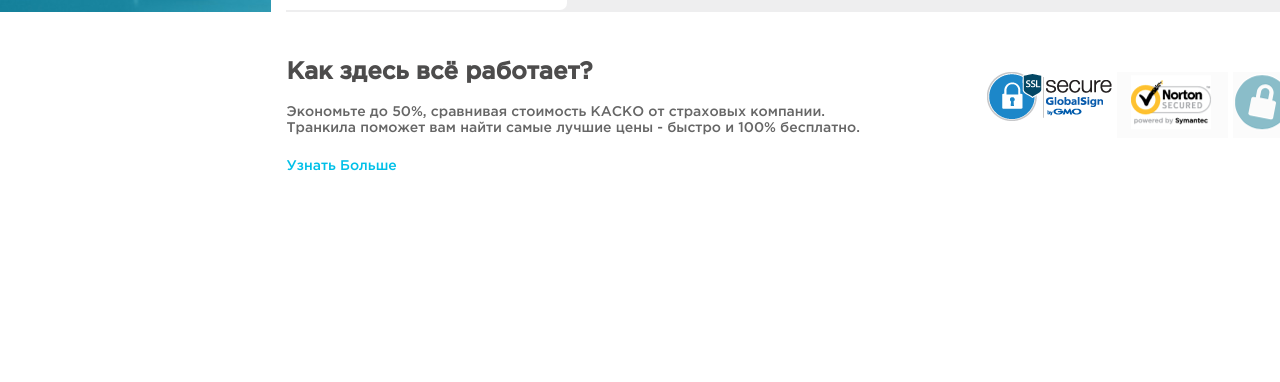
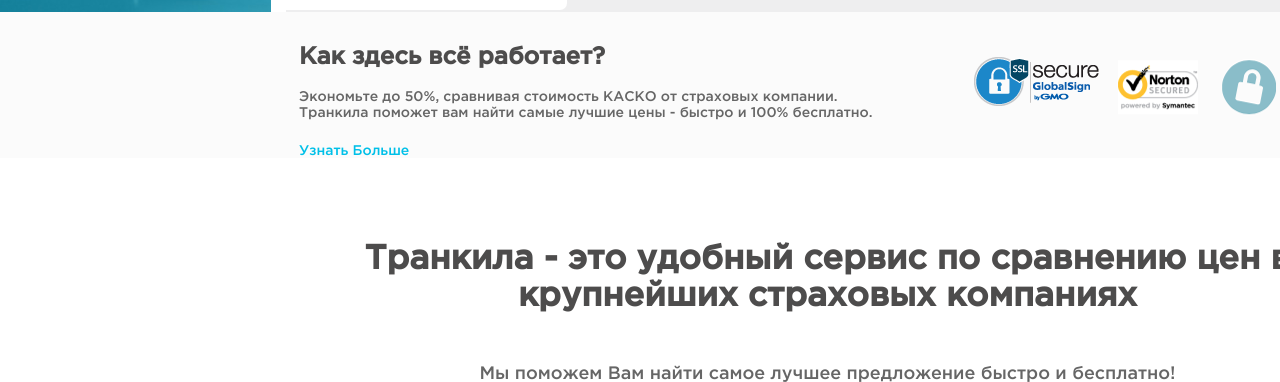
Before and after one commit to Andrukas8/responsive_design_practice, a plain HTML site: page index.html in a window 1280 px wide. Shown: the part 587-969 px from the top of the page. Before the commit the page ends 800 px from the top, so only its background shows below. Drawn offline with Linux system fonts and the light colour scheme.

Commit message:
changes background of how it works section adds new elements

```diff
--- a/index.css
+++ b/index.css
@@ -504,34 +504,41 @@ header .header-content-wrapper .header-data-wrapper .start-selection-wrapper .st
 
 /*styling about trankila*/
 
-section {
-  padding: 30px 40px 0px 40px;
-}
-
 body section .about-company-wrapper {
-  background-color: rgb(255, 255, 255);
-  padding: 15px 15px 0 15px;
   margin: 0 auto 0 auto;
 }
 
-body section .about-company-wrapper .how-it-works {
+body section .about-company-wrapper .how-it-works-wrapper {
+  width: 100%;
+  background-color: rgb(251, 251, 251);
+}
+
+body section .about-company-wrapper .how-it-works-wrapper .how-it-works {
+  background-repeat: no-repeat;
+  padding: 30px 40px 0px 40px;
+  -moz-box-sizing: border-box;
+  -webkit-box-sizing: border-box;
+  box-sizing: border-box;
+}
+
+body section .about-company-wrapper .how-it-works-wrapper .how-it-works .how-it-works-text {
   width: 55%;
   float: left;
 }
 
-body section .about-company-wrapper .how-it-works h2 {
+body section .about-company-wrapper .how-it-works-wrapper .how-it-works .how-it-works-text h2 {
   color: rgb(77, 76, 76);
   font-size: 24px;
   margin-bottom: 20px;
 }
 
-body section .about-company-wrapper .how-it-works p {
+body section .about-company-wrapper .how-it-works-wrapper .how-it-works .how-it-works-text p {
   color: rgb(102, 102, 102);
   font-size: 14px;
   margin-bottom: 20px;
 }
 
-body section .about-company-wrapper .how-it-works a {
+body section .about-company-wrapper .how-it-works-wrapper .how-it-works .how-it-works-text a {
   color: rgb(0, 192, 232);
   font-size: 14px;
   text-transform: capitalize;
@@ -564,3 +571,31 @@ body section .about-company-wrapper .how-it-works a {
   width: 136px;
   height: 66px;
 }
+
+body section .about-company-wrapper .what-we-do {
+  background-color: white;
+  padding: 30px 40px 0px 40px;
+  -moz-box-sizing: border-box;
+  -webkit-box-sizing: border-box;
+  box-sizing: border-box;
+}
+
+body section .about-company-wrapper .what-we-do h2 {
+  text-align: center;
+  font-size: 34px;
+  color: rgb(77, 76, 76);
+  margin-top: 50px;
+}
+
+body section .about-company-wrapper .what-we-do h4 {
+  text-align: center;
+  font-size: 18px;
+  color: rgb(102, 102, 102);
+  font-weight: normal;
+  margin-top: 50px;
+}
+
+body section .about-company-wrapper .what-we-do h3 {
+  font-size: 21px;
+  color: rgb(77, 76, 76);
+}
--- a/index.html
+++ b/index.html
@@ -146,9 +146,10 @@
     </header>
 
     <section>
-        <div class="about-company-wrapper content-width clearfix">
-
-            <div class="how-it-works">
+        <div class="about-company-wrapper clearfix">
+            <div class="how-it-works-wrapper clearfix">
+                <div class="how-it-works content-width clearfix">
+                    <div class="how-it-works-text">
                         <h2>Как здесь всё работает?</h2>
                         <p>
                             Экономьте до 50%, сравнивая стоимость КАСКО от страховых компании. Транкила поможет вам найти самые лучшие цены - быстро
@@ -156,17 +157,22 @@
                         </p>
                         <a href="#">узнать больше</a>
                     </div>
-
                     <div class="security-icons-wrapper">
-
                         <span class="security-icon global-icon">secure global sign</span>
                         <span class="security-icon norton-icon">norton</span>
                         <span class="security-icon a256bit-icon">256bit secure</span>
 
                     </div>
+                </div>
+            </div>
+            <div class="what-we-do content-width">
+                <h2>Транкила - это удобный сервис по сравнению цен в крупнейших страховых компаниях</h2>
+                <h4>Мы поможем Вам найти самое лучшее предложение быстро и бесплатно!</h4>
+            </div>
+        </div>
+        <!--end of about-company-wrapper-->
 
 
-        </div>
 
     </section>
 
```
Lines whose indentation alone changed are shown as unchanged.
